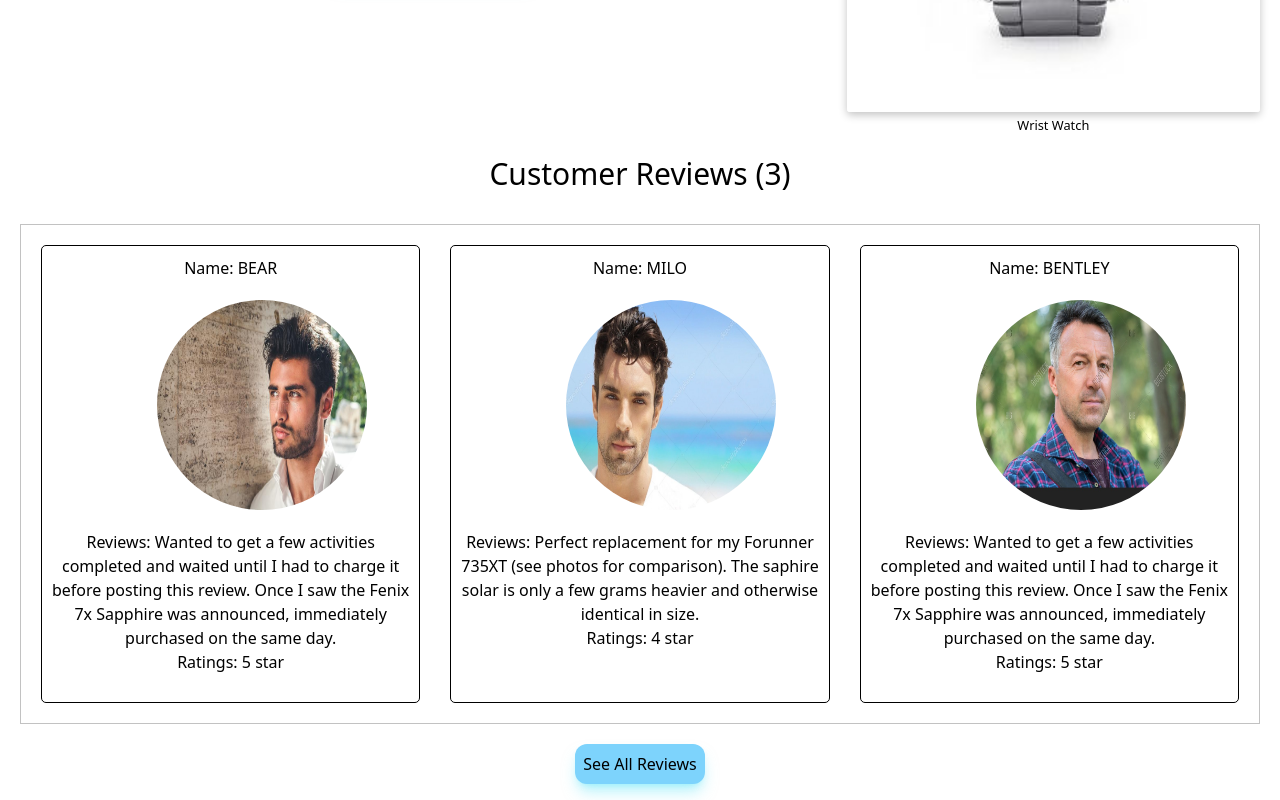
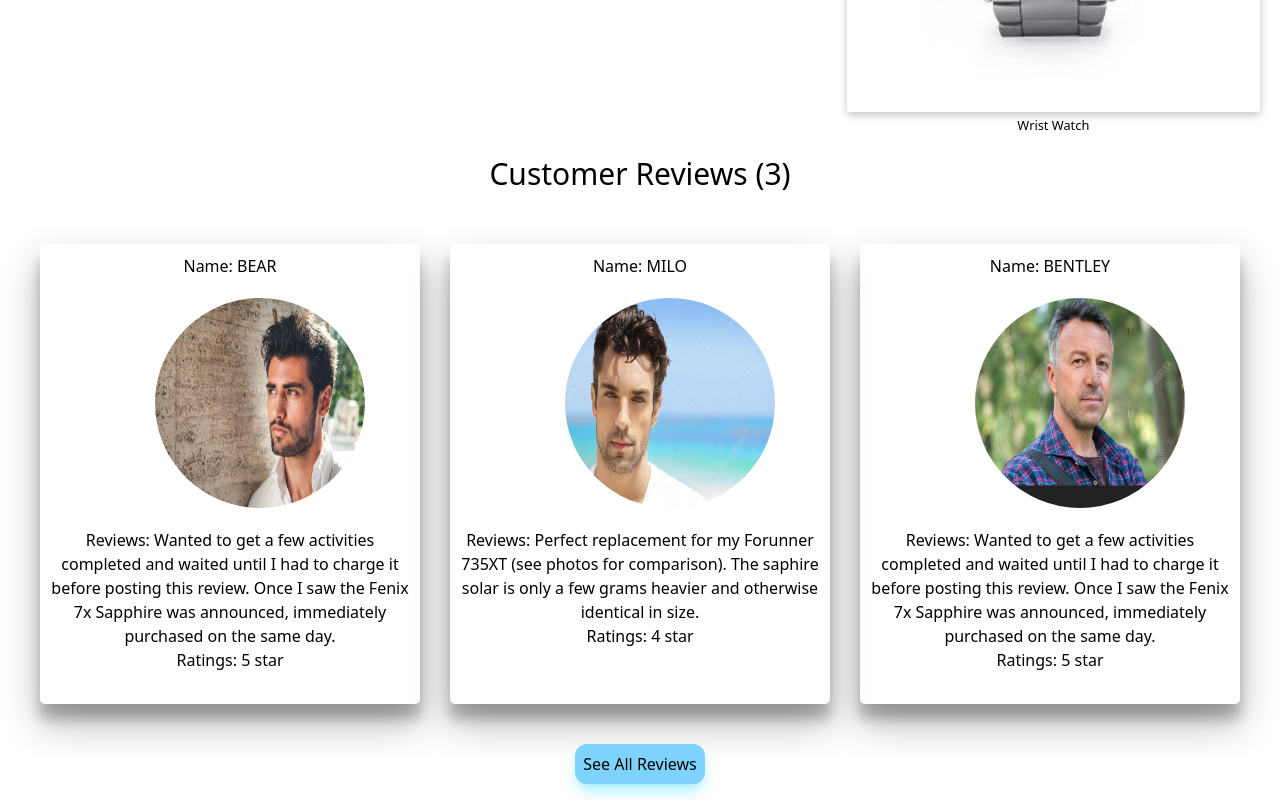
Before and after one commit to AdanAnnaba/assignment8, a React (Create React App) app: page /home in a window 1280 px wide. Shown: the part 472-1272 px from the top of the page. Built offline with nearby package versions, Linux system fonts and the light colour scheme.

Commit message:
add box shadow

```diff
--- a/src/Components/Home/Home.css
+++ b/src/Components/Home/Home.css
@@ -12,7 +12,6 @@
     box-shadow: rgba(0, 0, 0, 0.24) 0px 3px 8px;
 }
 .three-reviews{
-    border: 1px solid rgba(0, 0, 0, 0.24);
     height: 500px;
     width: auto;
     display: grid;
@@ -30,7 +29,7 @@
     padding: 20px;
 }
 .three-reviews-card{
-    border: 1px solid black;
     border-radius: 5px;
     padding: 10px;
+    box-shadow: rgba(0, 0, 0, 0.3) 0px 19px 38px, rgba(0, 0, 0, 0.22) 0px 15px 12px;
 }
--- a/src/Components/Reviews/Reviews.css
+++ b/src/Components/Reviews/Reviews.css
@@ -17,10 +17,10 @@
 .box{
     display: grid;
     align-items: center;
-    border: 1px solid gray;
     height: 500px;
     width: auto;
     padding: 20px;
     margin: 20px;
     margin-bottom: 20px;
+    box-shadow: rgba(0, 0, 0, 0.3) 0px 19px 38px, rgba(0, 0, 0, 0.22) 0px 15px 12px;
 }
```
